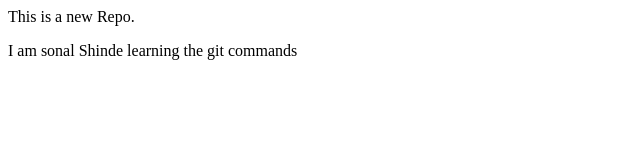
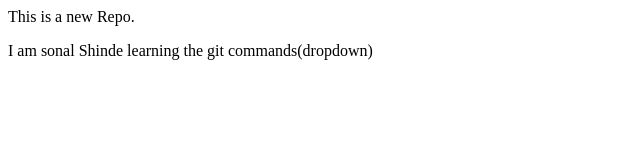
Before and after one commit to sonalshinde24/localrepo, a plain HTML site: page index.html in a window 1280 px wide. Shown: the full height of the page, 0-640 px from the left. Drawn offline with Linux system fonts and the light colour scheme.

Commit message:
Add dropdown

```diff
--- a/index.html
+++ b/index.html
@@ -1,2 +1,2 @@
 <p>This is a new Repo.</p>
-<p>I am sonal Shinde learning the git commands</p>
+<p>I am sonal Shinde learning the git commands(dropdown)</p>
```
